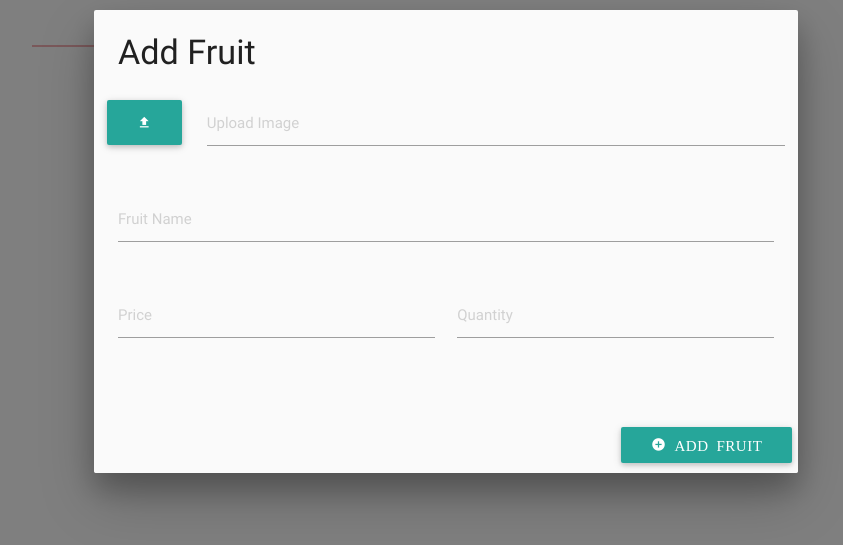
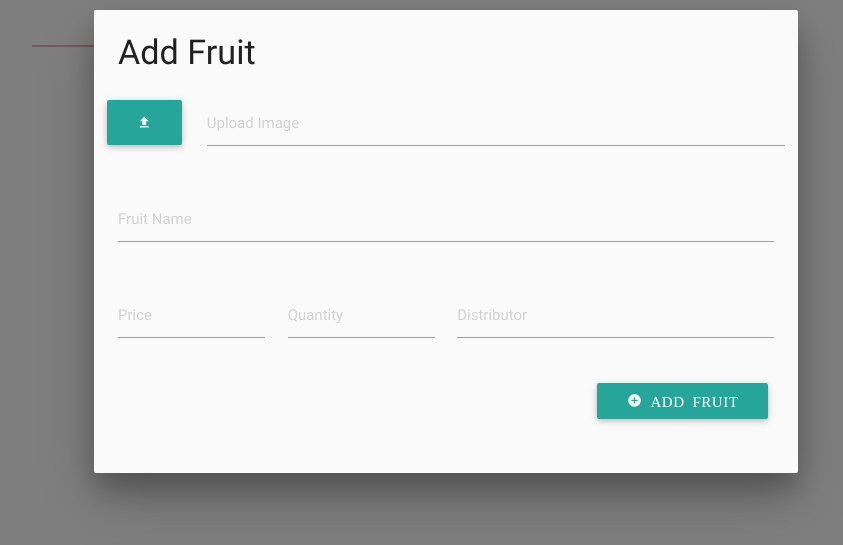
Before and after one commit to carmxgarcia/RecarioFruits, a PHP site: page / in a window 1280 px wide, after a click on "ADD FRUIT". Shown: the part 88-633 px from the top of the page, without its empty margins (194-1037 px from the left). Run offline with PHP 8.4, Linux system fonts and the light colour scheme; some libraries are stand-ins or nearby versions.

Commit message:
Added contributor field in add and edit

```diff
--- a/index.php
+++ b/index.php
@@ -67,6 +67,10 @@ PS: I will fix the color scheme and the logo soon.
                 fruit name => mysql_fruit_name
                 price => mysql_fruit_price
                 quantity => mysql_fruit_quantity
+                distrubutor => mysql_fruit_distributor
+                date => system date
+
+                Save the date when the row is added on the date column.
           -->
 
           <div id="modal1" class="modal">
@@ -91,21 +95,25 @@ PS: I will fix the color scheme and the logo soon.
                   </div>
                 </div>
                 <div class="row">
-                  <div class="input-field col s6">
+                  <div class="input-field col s3">
                     <input placeholder="Price" id="mysql_fruit_price" type="text" class="validate">
                   </div>
-                  <div class="input-field col s6">
+                  <div class="input-field col s3">
                     <input placeholder="Quantity" id="mysql_fruit_quantity" type="text" class="validate">
 
                   </div>
+                  <div class="input-field col s6">
+                    <input placeholder="Distributor" id="mysql_fruit_distributor" type="text" class="validate">
+                  </div>
                 </div>
 
+                <div class="modal-footer">
+                  <a href="#!" class=" modal-action modal-close waves-effect waves-green mdi-content-add-circle btn"> Add Fruit</a>
+                </div>
               </form>
             </div>
             </div>
-            <div class="modal-footer">
-              <a href="#!" class=" modal-action modal-close waves-effect waves-green mdi-content-add-circle btn"> Add Fruit</a>
-            </div>
+
           </div>
 
           <!-- MODAL FOR EDIT MYSQL ITEMS
@@ -114,11 +122,15 @@ PS: I will fix the color scheme and the logo soon.
                 fruit name => edit_mysql_fruit_name
                 price => edit_mysql_fruit_price
                 quantity => edit_mysql_fruit_quantity
+                distrubutor => edit_mysql_fruit_distributor
+                date => system date
+
+                Save the date when the row is updated on the date column.
           -->
 
           <div id="modal2" class="modal">
             <div class="modal-content">
-              <h4>Add Fruit</h4>
+              <h4>Edit Fruit</h4>
 
               <div class="row">
               <form class="col s12">
@@ -138,21 +150,26 @@ PS: I will fix the color scheme and the logo soon.
                   </div>
                 </div>
                 <div class="row">
-                  <div class="input-field col s6">
+                  <div class="input-field col s3">
                     <input placeholder="Price" id="edit_mysql_fruit_price" type="text" class="validate">
                   </div>
-                  <div class="input-field col s6">
+                  <div class="input-field col s3">
                     <input placeholder="Quantity" id="edit_mysql_fruit_quantity" type="text" class="validate">
 
                   </div>
+                  <div class="input-field col s6">
+                    <input placeholder="Distributor" id="edit_mysql_fruit_distributor" type="text" class="validate">
+                  </div>
                 </div>
-
+                <div class="row">
+                  <div class="modal-footer">
+                    <a href="#!" class=" modal-action modal-close waves-effect waves-green mdi-image-edit btn"> Edit Fruit</a>
+                  </div>
+                </div>
               </form>
             </div>
             </div>
-            <div class="modal-footer">
-              <a href="#!" class=" modal-action modal-close waves-effect waves-green mdi-image-edit btn"> Edit Fruit</a>
-            </div>
+
           </div>
 
           <!-- VIEW TABLE FOR MYSQL -->
@@ -230,6 +247,10 @@ PS: I will fix the color scheme and the logo soon.
                 fruit name => mongodb_fruit_name
                 price => mongodb_fruit_price
                 quantity => mongodb_fruit_quantity
+                distrubutor => mongodb_fruit_distributor
+                date => system date
+
+                Save the date when the row is added on the date column.
           -->
 
           <div id="modal3" class="modal">
@@ -254,21 +275,23 @@ PS: I will fix the color scheme and the logo soon.
                   </div>
                 </div>
                 <div class="row">
-                  <div class="input-field col s6">
+                  <div class="input-field col s3">
                     <input placeholder="Price" id="mongodb_fruit_price" type="text" class="validate">
                   </div>
+                  <div class="input-field col s3">
+                    <input placeholder="Quantity" id="mongodb_fruit_quantity" type="text" class="validate">
+                  </div>
                   <div class="input-field col s6">
-                    <input placeholder="Quantity" id="mongodb_fruit_quantity" type="text" class="validate">
-
+                    <input placeholder="Distributor" id="mongodb_fruit_distributor" type="text" class="validate">
                   </div>
                 </div>
-
+                <div class="modal-footer">
+                  <a href="#!" class=" modal-action modal-close waves-effect waves-green mdi-content-add-circle btn"> Add Fruit</a>
+                </div>
               </form>
             </div>
             </div>
-            <div class="modal-footer">
-              <a href="#!" class=" modal-action modal-close waves-effect waves-green mdi-content-add-circle btn"> Add Fruit</a>
-            </div>
+
           </div>
 
           <!-- MODAL FOR EDIT MONGODB ITEMS
@@ -277,6 +300,10 @@ PS: I will fix the color scheme and the logo soon.
                 fruit name => edit_mongodb_fruit_name
                 price => edit_mongodb_fruit_price
                 quantity => edit_mongodb_fruit_quantity
+                distributor => edit_mongodb_fruit_distributor
+                date => system date
+
+                Save the date when the row is updated on the date column.
           -->
 
           <div id="modal4" class="modal">
@@ -301,21 +328,23 @@ PS: I will fix the color scheme and the logo soon.
                   </div>
                 </div>
                 <div class="row">
-                  <div class="input-field col s6">
+                  <div class="input-field col s3">
                     <input placeholder="Price" id="edit_mongodb_fruit_price" type="text" class="validate">
                   </div>
+                  <div class="input-field col s3">
+                    <input placeholder="Quantity" id="edit_mongodb_fruit_quantity" type="text" class="validate">
+                  </div>
                   <div class="input-field col s6">
-                    <input placeholder="Quantity" id="edit_mongodb_fruit_quantity" type="text" class="validate">
-
+                    <input placeholder="Distributor" id="edit_mongodb_fruit_distributor" type="text" class="validate">
                   </div>
                 </div>
-
+                <div class="modal-footer">
+                  <a href="#!" class=" modal-action modal-close waves-effect waves-green mdi-image-edit btn"> Edit Fruit</a>
+                </div>
               </form>
             </div>
             </div>
-            <div class="modal-footer">
-              <a href="#!" class=" modal-action modal-close waves-effect waves-green mdi-image-edit btn"> Edit Fruit</a>
-            </div>
+
           </div>
 
           <!-- VIEW TABLE FOR MONGODB -->
@@ -396,6 +425,9 @@ PS: I will fix the color scheme and the logo soon.
                 fruit name => couchdb_fruit_name
                 price => couchdb_fruit_price
                 quantity => couchdb_fruit_quantity
+                distributor => coucdb_fruit_distributor
+                date => system date
+              Save the date when the row is added on the date column.
           -->
 
           <div id="modal5" class="modal">
@@ -420,21 +452,23 @@ PS: I will fix the color scheme and the logo soon.
                   </div>
                 </div>
                 <div class="row">
-                  <div class="input-field col s6">
+                  <div class="input-field col s3">
                     <input placeholder="Price" id="couchdb_fruit_price" type="text" class="validate">
                   </div>
+                  <div class="input-field col s3">
+                    <input placeholder="Quantity" id="couchdb_fruit_quantity" type="text" class="validate">
+                  </div>
                   <div class="input-field col s6">
-                    <input placeholder="Quantity" id="couchdb_fruit_quantity" type="text" class="validate">
-
+                    <input placeholder="Distributor" id="couchdb_fruit_distributor" type="text" class="validate">
                   </div>
                 </div>
-
+                <div class="modal-footer">
+                  <a href="#!" class=" modal-action modal-close waves-effect waves-green mdi-content-add-circle btn"> Add Fruit</a>
+                </div>
               </form>
             </div>
             </div>
-            <div class="modal-footer">
-              <a href="#!" class=" modal-action modal-close waves-effect waves-green mdi-content-add-circle btn"> Add Fruit</a>
-            </div>
+
           </div>
 
           <!-- MODAL FOR EDIT COUCHDB ITEMS
@@ -443,6 +477,9 @@ PS: I will fix the color scheme and the logo soon.
                 fruit name => edit_couchdb_fruit_name
                 price => edit_couchdb_fruit_price
                 quantity => edit_couchdb_fruit_quantity
+                distributor => edit_couchdb_fruit_distributor
+                date => system date
+            Save the date when the row is updated on the date column.
           -->
 
           <div id="modal6" class="modal">
@@ -467,21 +504,23 @@ PS: I will fix the color scheme and the logo soon.
                   </div>
                 </div>
                 <div class="row">
-                  <div class="input-field col s6">
+                  <div class="input-field col s3">
                     <input placeholder="Price" id="edit_couchdb_fruit_price" type="text" class="validate">
                   </div>
+                  <div class="input-field col s3">
+                    <input placeholder="Quantity" id="edit_couchdb_fruit_quantity" type="text" class="validate">
+                  </div>
                   <div class="input-field col s6">
-                    <input placeholder="Quantity" id="edit_couchdb_fruit_quantity" type="text" class="validate">
-
+                    <input placeholder="Distributor" id="edit_couchdb_fruit_distributor" type="text" class="validate">
                   </div>
                 </div>
-
+                <div class="modal-footer">
+                  <a href="#!" class=" modal-action modal-close waves-effect waves-green mdi-image-edit btn"> Edit Fruit</a>
+                </div>
               </form>
             </div>
             </div>
-            <div class="modal-footer">
-              <a href="#!" class=" modal-action modal-close waves-effect waves-green mdi-image-edit btn"> Edit Fruit</a>
-            </div>
+
           </div>
 
           <!-- VIEW TABLE FOR COUCHDB -->
```
